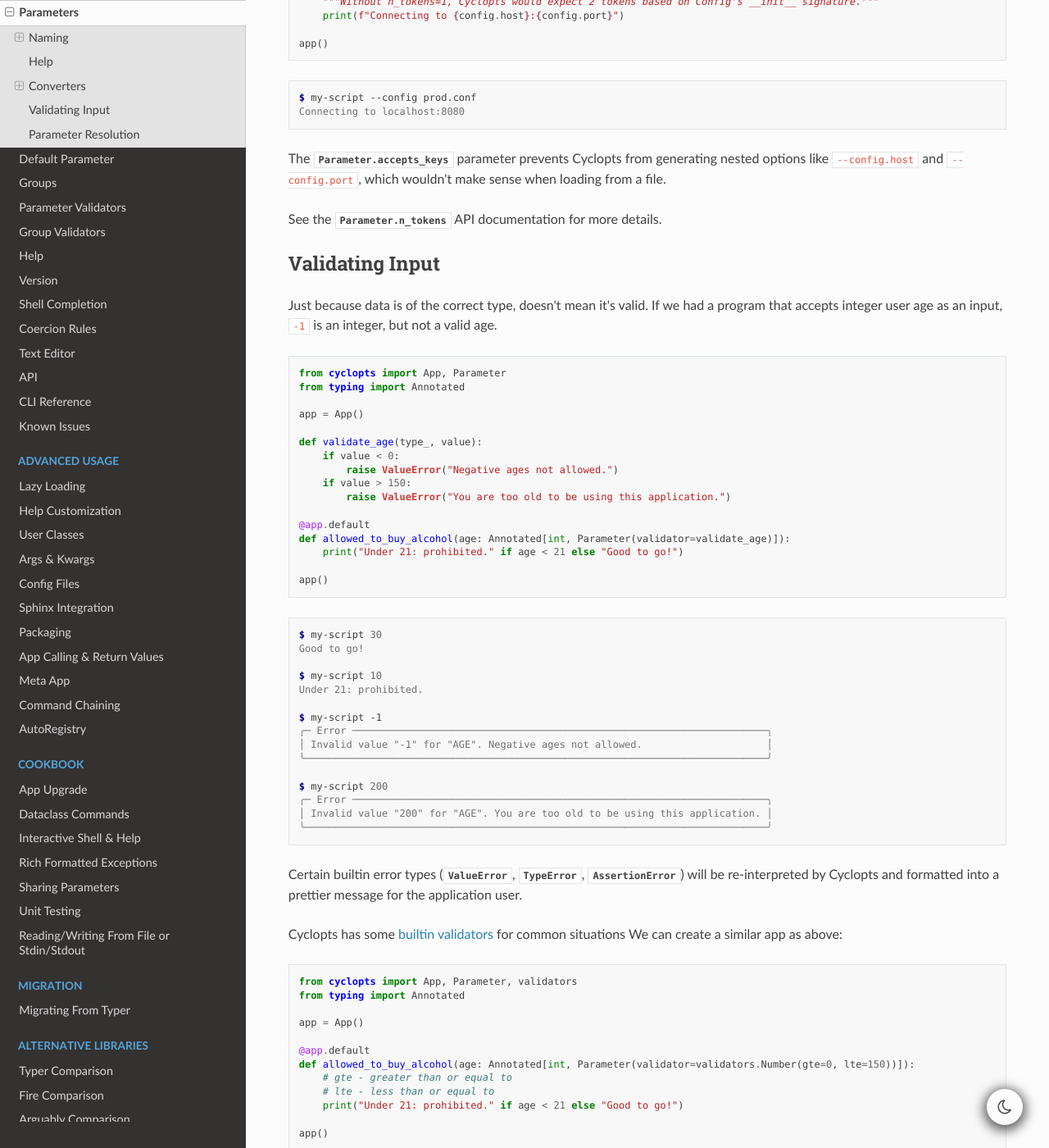
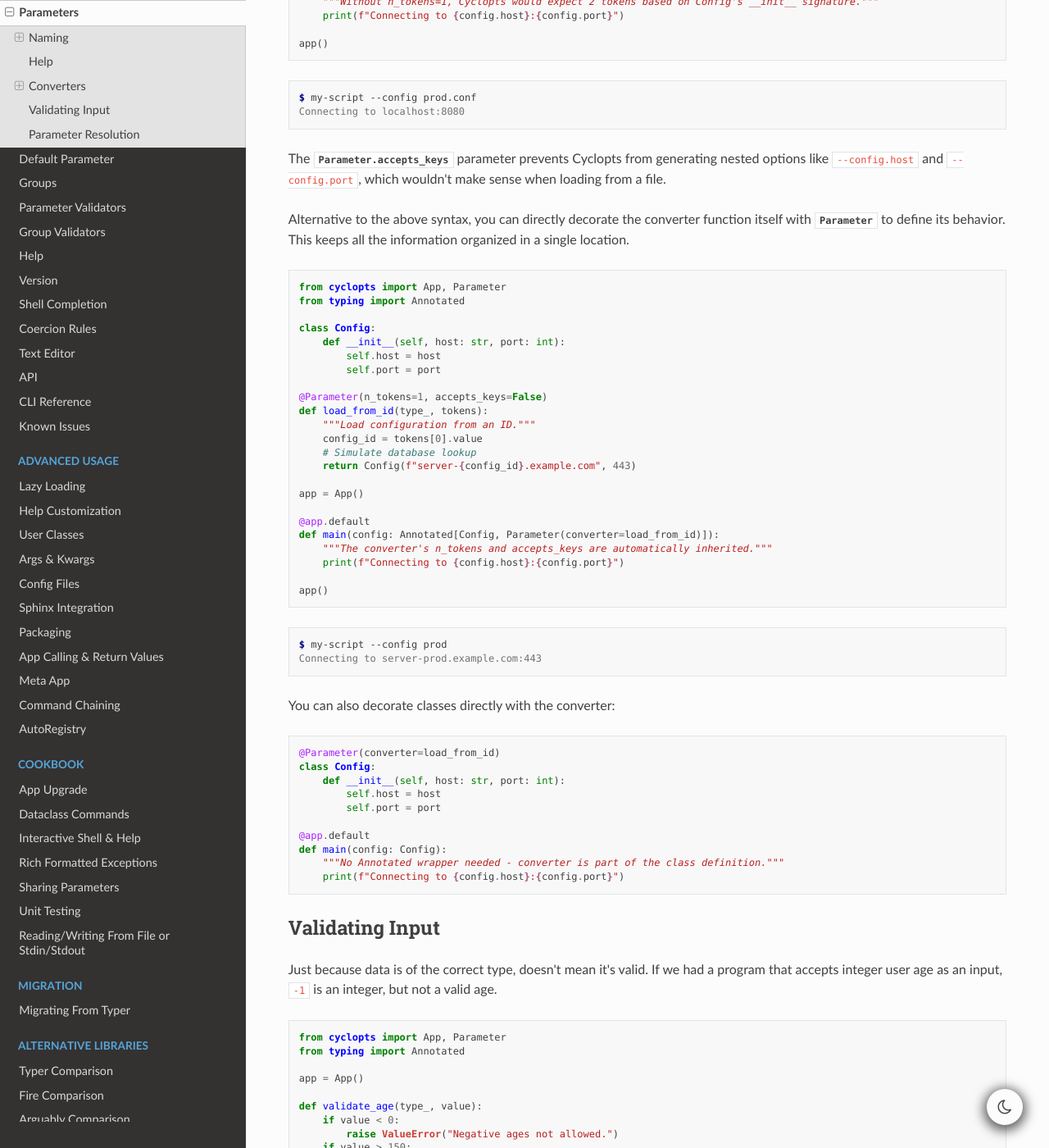
Before and after one commit to BrianPugh/cyclopts, a Sphinx documentation site: the page built from docs/source/parameters.rst, in a window 1280 px wide and 1400 px high, scrolled down 5703 px. Shown: the whole window at 82% size. Built offline with Sphinx 7.4.7 and the Read the Docs theme 3.1.0, drawn with Linux system fonts in a browser that asks for light colours; the version number could not be read and is left out.

Commit message:
Add docs about decorating converter-functions with Parameter

```diff
--- a/docs/source/parameters.rst
+++ b/docs/source/parameters.rst
@@ -322,7 +322,54 @@ When using custom converters, you may need to override this inference with :attr
 The :attr:`.Parameter.accepts_keys` parameter prevents Cyclopts from generating nested options like
 ``--config.host`` and ``--config.port``, which wouldn't make sense when loading from a file.
 
-See the :attr:`.Parameter.n_tokens` API documentation for more details.
+Alternative to the above syntax, you can directly decorate the converter function itself with :class:`.Parameter` to define
+its behavior. This keeps all the information organized in a single location.
+
+.. code-block:: python
+
+   from cyclopts import App, Parameter
+   from typing import Annotated
+
+   class Config:
+       def __init__(self, host: str, port: int):
+           self.host = host
+           self.port = port
+
+   @Parameter(n_tokens=1, accepts_keys=False)
+   def load_from_id(type_, tokens):
+       """Load configuration from an ID."""
+       config_id = tokens[0].value
+       # Simulate database lookup
+       return Config(f"server-{config_id}.example.com", 443)
+
+   app = App()
+
+   @app.default
+   def main(config: Annotated[Config, Parameter(converter=load_from_id)]):
+       """The converter's n_tokens and accepts_keys are automatically inherited."""
+       print(f"Connecting to {config.host}:{config.port}")
+
+   app()
+
+.. code-block:: console
+
+   $ my-script --config prod
+   Connecting to server-prod.example.com:443
+
+You can also decorate classes directly with the converter:
+
+.. code-block:: python
+
+   @Parameter(converter=load_from_id)
+   class Config:
+       def __init__(self, host: str, port: int):
+           self.host = host
+           self.port = port
+
+   @app.default
+   def main(config: Config):
+       """No Annotated wrapper needed - converter is part of the class definition."""
+       print(f"Connecting to {config.host}:{config.port}")
 
 ----------------
 Validating Input
```
Also changed, not shown: docs/source/api.rst (+17 -0 lines).
